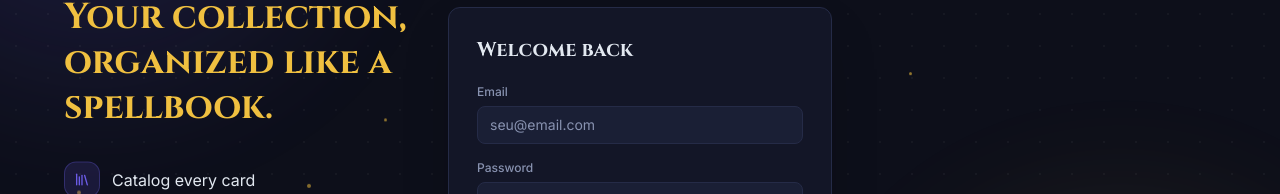
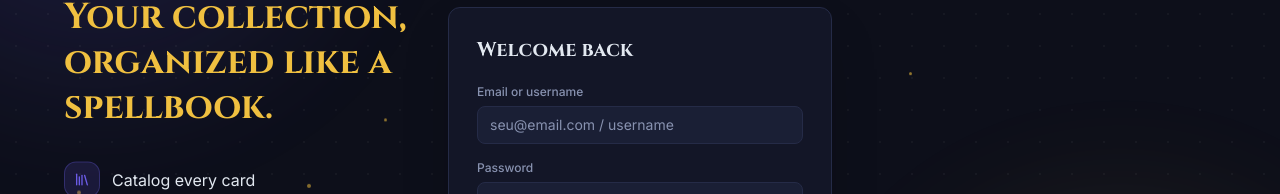
Before and after one commit to Janoti/magicvault, a React (Vite) app in the folder frontend/: page /login in a window 1280 px wide. Shown: the part 258-452 px from the top of the page. Built offline with nearby package versions, Linux system fonts and the light colour scheme; no server answers.

Commit message:
feat(auth): log in by username or email; collection title uses display name

```diff
--- a/frontend/src/pages/CollectionPage.tsx
+++ b/frontend/src/pages/CollectionPage.tsx
@@ -13,7 +13,7 @@ import { useTranslation } from 'react-i18next'
 const CONDITIONS = ['', 'M', 'NM', 'LP', 'MP', 'HP', 'DMG']
 
 export default function CollectionPage() {
-  const username = useAuthStore((s) => s.user?.username)
+  const username = useAuthStore((s) => s.user?.display_name || s.user?.username)
   const { t } = useTranslation()
   const [page, setPage] = useState(1)
   const [perPage, setPerPage] = useState(24)
--- a/frontend/src/pages/LoginPage.tsx
+++ b/frontend/src/pages/LoginPage.tsx
@@ -47,11 +47,11 @@ export default function LoginPage() {
 
           <form onSubmit={handleSubmit} className="space-y-4">
             <div>
-              <label className="text-xs text-vault-muted mb-1.5 block font-medium">{t('auth.email')}</label>
+              <label className="text-xs text-vault-muted mb-1.5 block font-medium">{t('auth.forgotIdentifier')}</label>
               <input
-                type="email"
+                type="text"
                 className="input-field"
-                placeholder="seu@email.com"
+                placeholder="seu@email.com / username"
                 value={email}
                 onChange={e => setEmail(e.target.value)}
                 required
```
Also changed, not shown: 1 other file (tests, documents, lock files or other folders).
